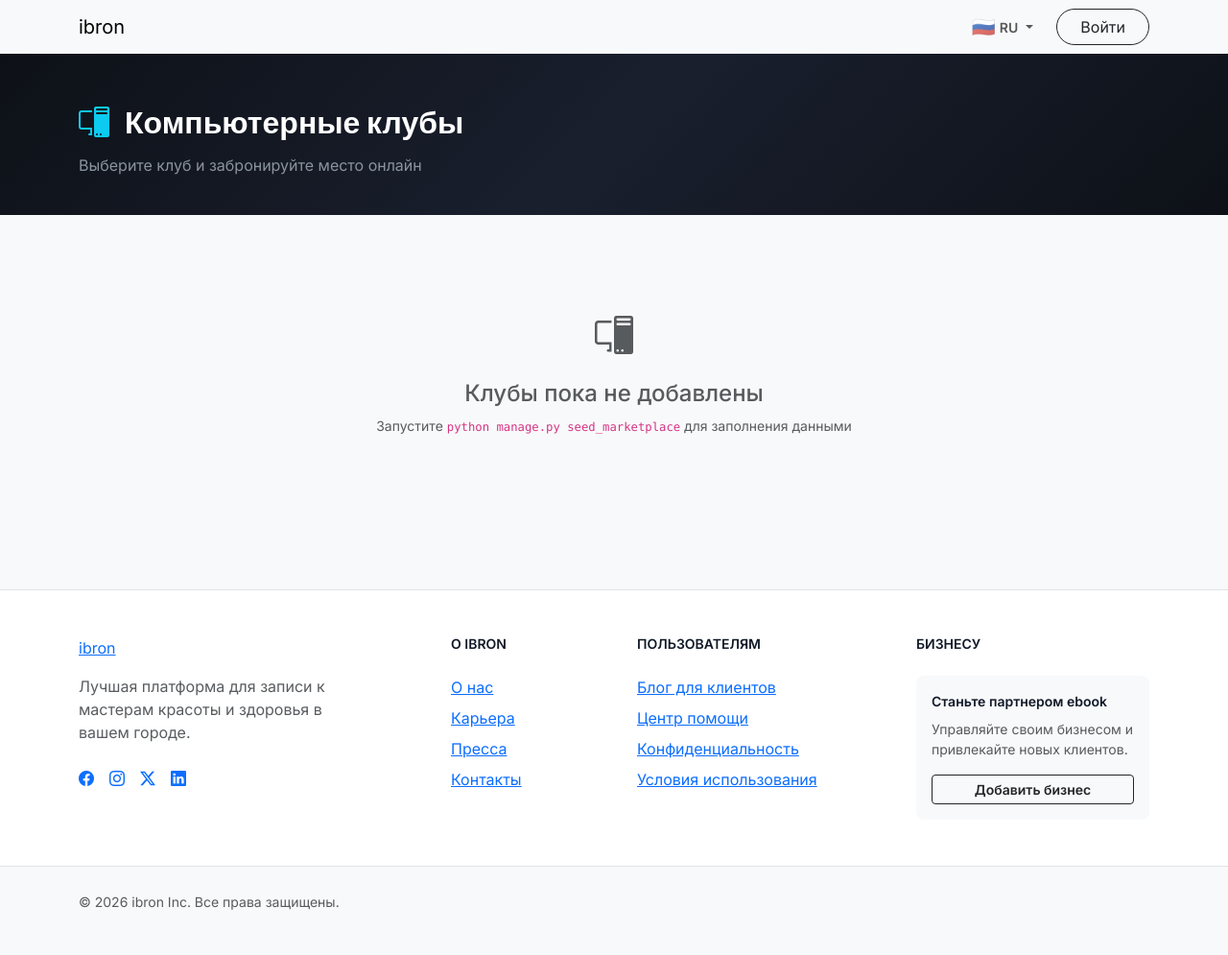
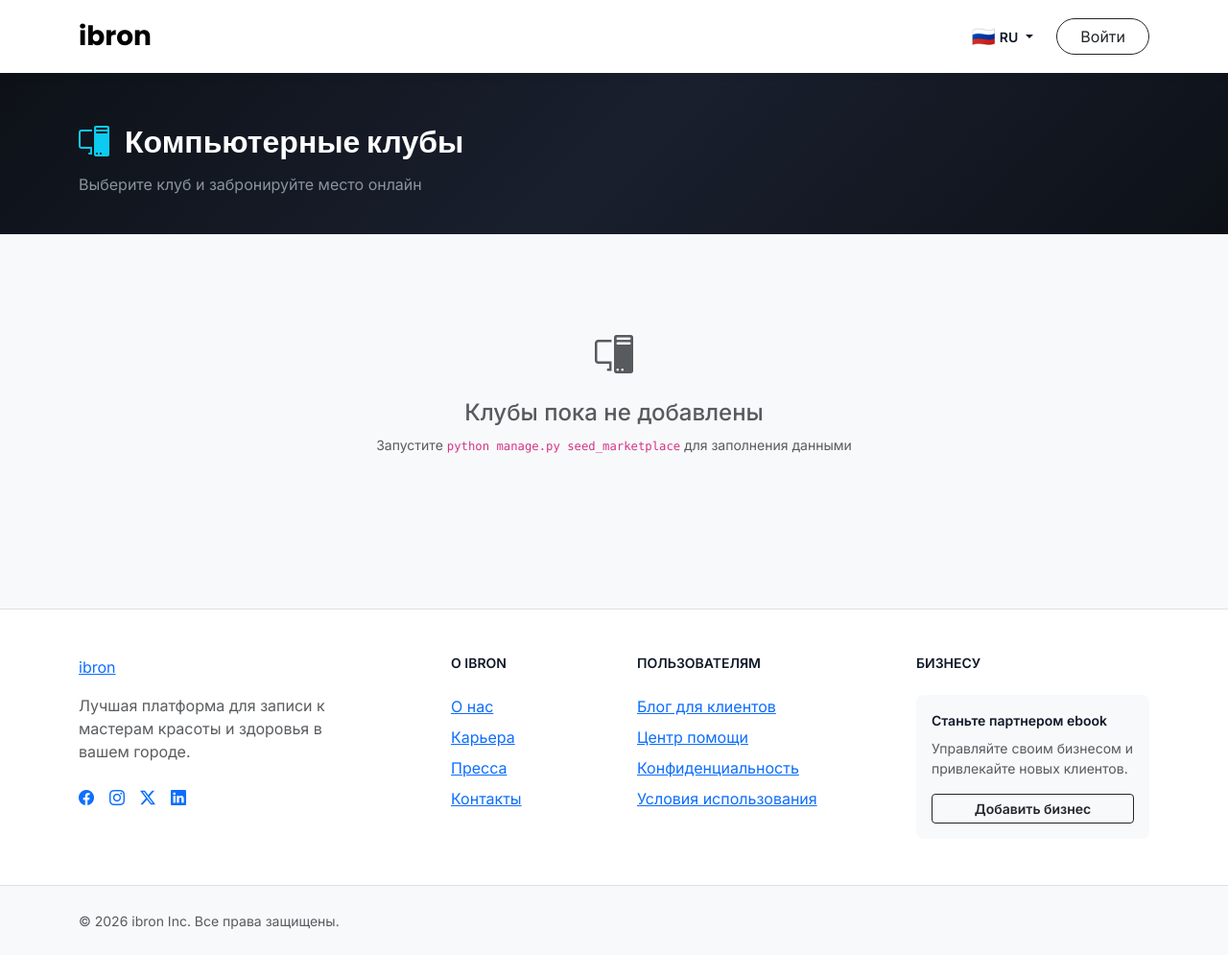
Before and after one commit to BenjaminFadin/SERVICE_COMMERSE_APP, a Django app: page /pc-clubs/ in a window 1280 px wide. Shown: the whole page at 96% size. Before the commit the page ends 948 px from the top, so only its background shows below. Run offline with Django 4.2, Linux system fonts and the light colour scheme; data comes from the database, SQL or seed files in the repository; data that the repository does not hold is empty; parts of the project's set-up code (start-up, migrations or seed data) failed here and were passed over.

Commit message:
pc list page fixed

```diff
--- a/marketplace/management/commands/seed_marketplace.py
+++ b/marketplace/management/commands/seed_marketplace.py
@@ -637,6 +637,7 @@ class Command(BaseCommand):
                 },
             )
 
+
     def _seed_salon_photos(self, name, salon):
         h = abs(hash(name))
         for i in range(4):
--- a/templates/pc_clubs/list.html
+++ b/templates/pc_clubs/list.html
@@ -5,14 +5,91 @@
 
 {% block extra_css %}
 <style>
-:root {
-  --pc-teal: #00A3AD;
-  --pc-dark: #101928;
-  --pc-gray: #75767A;
-  --bg-dark: #0d1117;
-}
+:root { --pc-teal: #00A3AD; }
 
 body { background: #f7f7f9; }
+        :root {
+            --booksy-teal: #00A3AD;
+            --booksy-dark: #101928;
+            --booksy-gray: #75767A;
+            --bg-light: #F7F7F9;
+        }
+
+        body {
+            font-family: 'Inter', sans-serif;
+            color: var(--booksy-dark);
+        }
+
+        /* --- Navbar Styles --- */
+        .navbar {
+            padding: 0.75rem 0;
+            background: #fff;
+            box-shadow: 0 2px 10px rgba(0,0,0,0.05);
+        }
+
+        .navbar-brand {
+            font-family: 'Poppins', sans-serif;
+            font-weight: 700;
+            font-size: 1.75rem;
+            color: #000;
+        }
+
+        .nav-link {
+            font-weight: 600;
+            color: var(--booksy-dark);
+            margin-left: 1rem;
+            transition: color 0.2s;
+        }
+
+        .nav-link:hover, .nav-link.show {
+            color: var(--booksy-teal);
+        }
+
+        /* --- Avatar & Hover Dropdown Logic (Desktop Only) --- */
+        .nav-avatar {
+            width: 40px;
+            height: 40px;
+            border-radius: 50%;
+            background-color: #f0f2f5;
+            display: flex;
+            align-items: center;
+            justify-content: center;
+            color: var(--booksy-dark);
+            font-size: 1.4rem;
+            transition: all 0.2s;
+            cursor: pointer;
+            border: 2px solid transparent;
+        }
+
+        .nav-avatar:hover, .dropdown-hover:hover .nav-avatar {
+            background-color: #e4e6eb;
+            border-color: var(--booksy-teal);
+            color: var(--booksy-teal);
+        }
+
+        /* Desktop Hover Effect */
+        @media (min-width: 992px) {
+            .dropdown-hover { position: relative; }
+
+            .dropdown-hover .dropdown-menu {
+                top: 100% !important;
+                right: 0 !important;
+                left: auto !important;
+                margin-top: 10px !important;
+                display: none;
+            }
+
+            .dropdown-hover:hover .dropdown-menu,
+            .dropdown-hover .dropdown-menu.show {
+                display: block;
+                animation: fadeIn 0.2s ease-in-out;
+            }
+        }
+
+        @keyframes fadeIn {
+            from { opacity: 0; transform: translateY(10px); }
+            to { opacity: 1; transform: translateY(0); }
+        }
 
 .page-hero {
   background: linear-gradient(135deg, #0d1117 0%, #1a1f2e 50%, #0d1117 100%);
```
